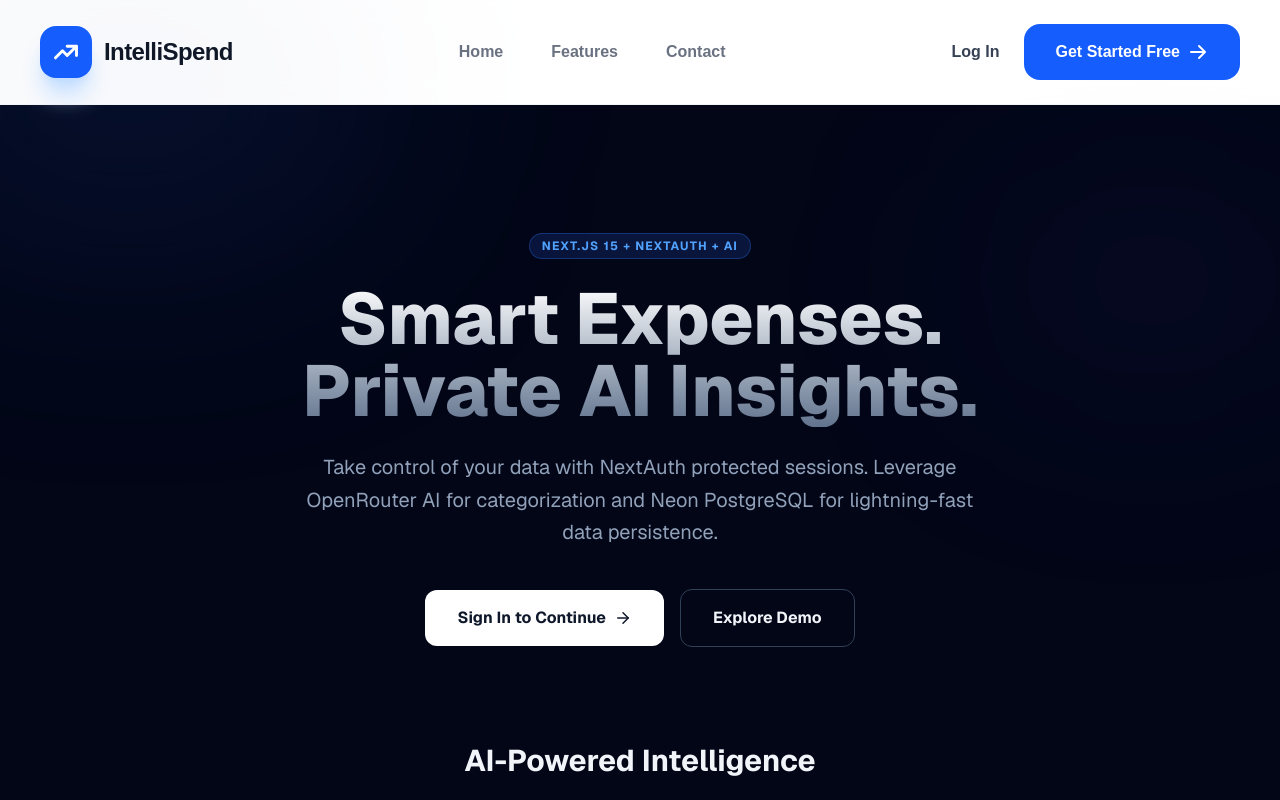
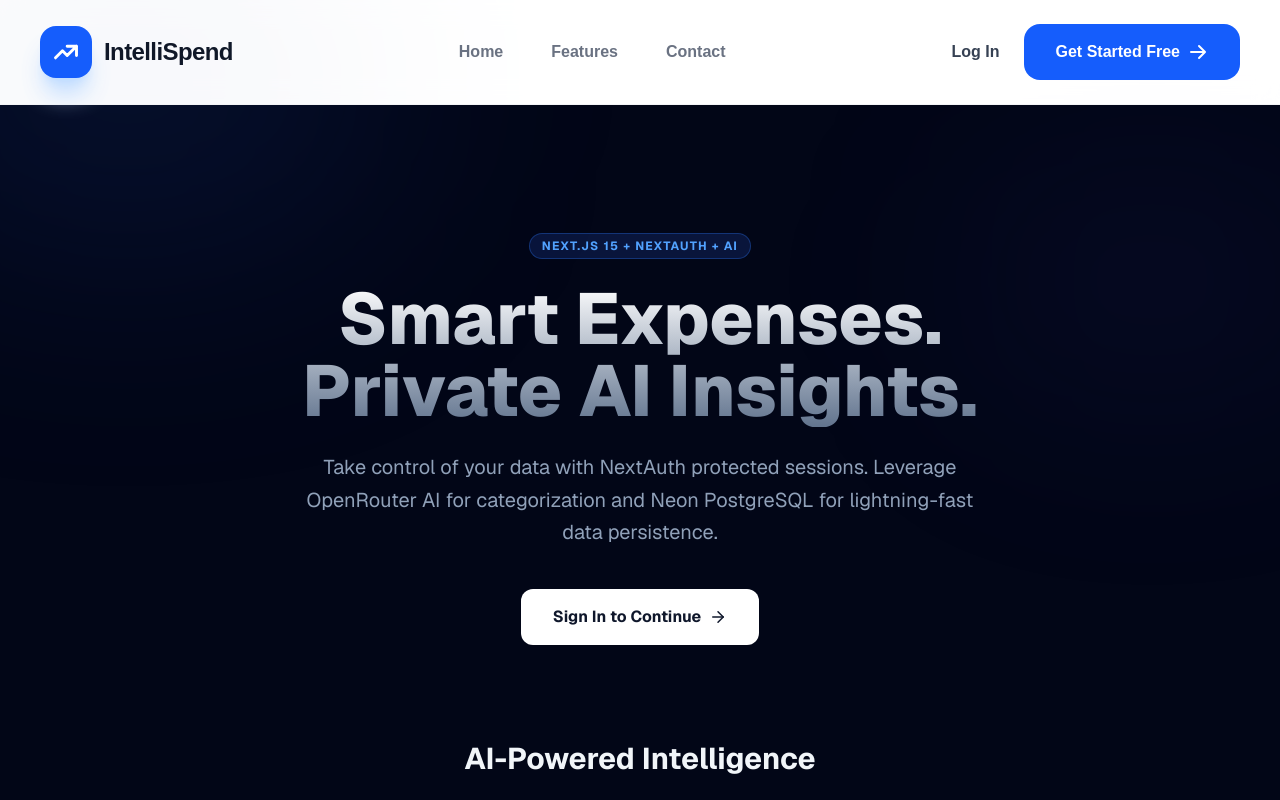
Before and after one commit to akshatXD-hash/IntelliSpend, a Next.js app: page / in a window 1280 px wide. Shown: the top 800 px of the page. Built offline with nearby package versions, Linux system fonts and the light colour scheme; no server answers.

Commit message:
ui changes

```diff
--- a/app/components/Guest.tsx
+++ b/app/components/Guest.tsx
@@ -59,9 +59,7 @@ const Guest = () => {
               Sign In to Continue
               <ArrowRight size={18} className="group-hover:translate-x-1 transition-transform" />
             </button>
-            <button className="px-8 py-4 rounded-xl font-bold border border-slate-700 hover:bg-slate-800/50 transition-all">
-              Explore Demo
-            </button>
+
           </div>
         </motion.div>
 
```
